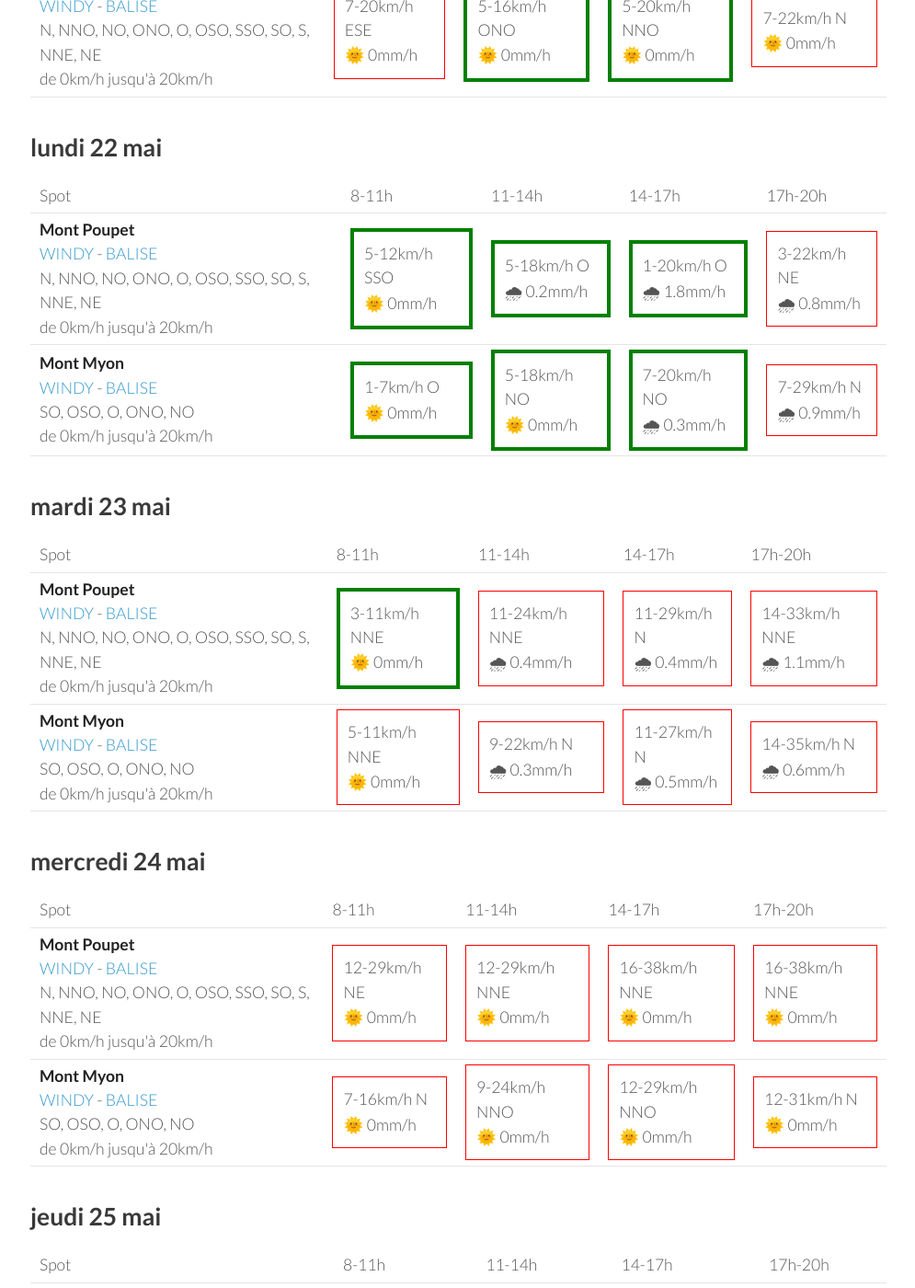
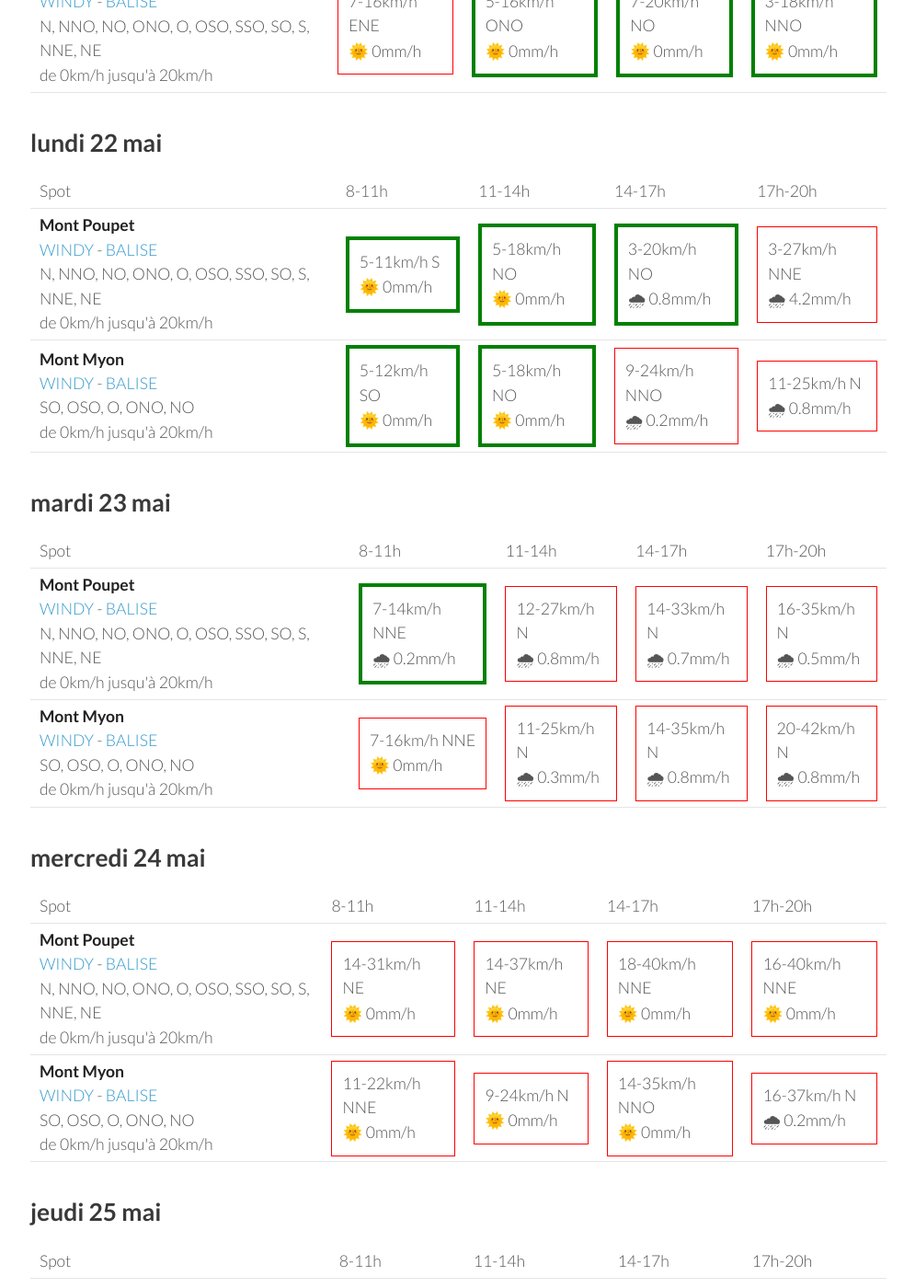
Before and after one commit to parapente-dans-le-nord/parapente-dans-le-nord.github.io, a Jekyll site: the page built from jura.markdown, in a window 1280 px wide and 1400 px high, scrolled down 916 px. Shown: the whole window at 92% size, without its empty margins (25-1020 px from the left). Built offline with Jekyll 4.4.1, drawn with Linux system fonts in a browser that asks for light colours; some of the changed text lies outside the part shown.

Commit message:
update index.markdown

```diff
--- a/jura.markdown
+++ b/jura.markdown
@@ -25,8 +25,8 @@ page mise à jour le samedi 20 mai 17:20
         <td><strong>Mont Myon</strong><br><a href="https://windy.com/46.331/5.397?45.898,5.394,8,m:eWoagj8">WINDY</a> - <span class=""><a href="http://www.balisemeteo.com/balise.php?idBalise=70">BALISE</a> </span><br> <span class="vent-favorable">SO, OSO, O, ONO, NO</span><br><span class="force-vent">de 0km/h jusqu'à 20km/h</span> </td>
 
             <td><div class="not-flyable"><p>0-0km/h NA</p><p>🌧️ 0mm/h</p></div></td>
-            <td><div class="flyable"><p>5-14km/h O</p><p>🌞 0mm/h</p></div></td>
-            <td><div class="not-flyable"><p>7-20km/h NNO</p><p>🌞 0mm/h</p></div></td>
+            <td><div class="not-flyable"><p>0-0km/h NA</p><p>🌧️ 0mm/h</p></div></td>
+            <td><div class="not-flyable"><p>0-0km/h NA</p><p>🌧️ 0mm/h</p></div></td>
             <td><div class="not-flyable"><p>9-25km/h N</p><p>🌞 0mm/h</p></div></td>
 
     </tr>
@@ -34,9 +34,9 @@ page mise à jour le samedi 20 mai 17:20
         <td><strong>Mont Poupet</strong><br><a href="https://windy.com/46.970/5.876?46.541,5.876,8">WINDY</a> - <span class=""><a href="http://www.balisemeteo.com/balise.php?idBalise=92">BALISE</a> </span><br> <span class="vent-favorable">N, NNO, NO, ONO, O, OSO, SSO, SO, S, NNE, NE</span><br><span class="force-vent">de 0km/h jusqu'à 20km/h</span> </td>
 
             <td><div class="not-flyable"><p>0-0km/h NA</p><p>🌧️ 0mm/h</p></div></td>
-            <td><div class="not-flyable"><p>9-27km/h NE</p><p>🌞 0mm/h</p></div></td>
-            <td><div class="not-flyable"><p>12-33km/h NNE</p><p>🌞 0mm/h</p></div></td>
-            <td><div class="not-flyable"><p>14-35km/h NE</p><p>🌞 0mm/h</p></div></td>
+            <td><div class="not-flyable"><p>0-0km/h NA</p><p>🌧️ 0mm/h</p></div></td>
+            <td><div class="not-flyable"><p>0-0km/h NA</p><p>🌧️ 0mm/h</p></div></td>
+            <td><div class="not-flyable"><p>12-33km/h NE</p><p>🌞 0mm/h</p></div></td>
 
     </tr>
 
@@ -58,7 +58,7 @@ page mise à jour le samedi 20 mai 17:20
 <tr>
         <td><strong>Mont Myon</strong><br><a href="https://windy.com/46.331/5.397?45.898,5.394,8,m:eWoagj8">WINDY</a> - <span class=""><a href="http://www.balisemeteo.com/balise.php?idBalise=70">BALISE</a> </span><br> <span class="vent-favorable">SO, OSO, O, ONO, NO</span><br><span class="force-vent">de 0km/h jusqu'à 20km/h</span> </td>
 
-            <td><div class="not-flyable"><p>1-9km/h SSO</p><p>🌞 0mm/h</p></div></td>
+            <td><div class="not-flyable"><p>0-3km/h SSO</p><p>🌞 0mm/h</p></div></td>
             <td><div class="flyable"><p>7-16km/h OSO</p><p>🌞 0mm/h</p></div></td>
             <td><div class="flyable"><p>7-18km/h O</p><p>🌞 0mm/h</p></div></td>
             <td><div class="flyable"><p>5-14km/h ONO</p><p>🌞 0mm/h</p></div></td>
@@ -68,10 +68,10 @@ page mise à jour le samedi 20 mai 17:20
 <tr>
         <td><strong>Mont Poupet</strong><br><a href="https://windy.com/46.970/5.876?46.541,5.876,8">WINDY</a> - <span class=""><a href="http://www.balisemeteo.com/balise.php?idBalise=92">BALISE</a> </span><br> <span class="vent-favorable">N, NNO, NO, ONO, O, OSO, SSO, SO, S, NNE, NE</span><br><span class="force-vent">de 0km/h jusqu'à 20km/h</span> </td>
 
-            <td><div class="not-flyable"><p>7-20km/h ESE</p><p>🌞 0mm/h</p></div></td>
+            <td><div class="not-flyable"><p>7-16km/h ENE</p><p>🌞 0mm/h</p></div></td>
             <td><div class="flyable"><p>5-16km/h ONO</p><p>🌞 0mm/h</p></div></td>
-            <td><div class="flyable"><p>5-20km/h NNO</p><p>🌞 0mm/h</p></div></td>
-            <td><div class="not-flyable"><p>7-22km/h N</p><p>🌞 0mm/h</p></div></td>
+            <td><div class="flyable"><p>7-20km/h NO</p><p>🌞 0mm/h</p></div></td>
+            <td><div class="flyable"><p>3-18km/h NNO</p><p>🌞 0mm/h</p></div></td>
 
 
     </tr>
@@ -94,20 +94,20 @@ page mise à jour le samedi 20 mai 17:20
 <tr>
         <td><strong>Mont Poupet</strong><br><a href="https://windy.com/46.970/5.876?46.541,5.876,8">WINDY</a> - <span class=""><a href="http://www.balisemeteo.com/balise.php?idBalise=92">BALISE</a> </span><br> <span class="vent-favorable">N, NNO, NO, ONO, O, OSO, SSO, SO, S, NNE, NE</span><br><span class="force-vent">de 0km/h jusqu'à 20km/h</span> </td>
 
-            <td><div class="flyable"><p>5-12km/h SSO</p><p>🌞 0mm/h</p></div></td>
-            <td><div class="flyable"><p>5-18km/h O</p><p>🌧 0.2mm/h</p></div></td>
-            <td><div class="flyable"><p>1-20km/h O</p><p>🌧 1.8mm/h</p></div></td>
-            <td><div class="not-flyable"><p>3-22km/h NE</p><p>🌧 0.8mm/h</p></div></td>
+            <td><div class="flyable"><p>5-11km/h S</p><p>🌞 0mm/h</p></div></td>
+            <td><div class="flyable"><p>5-18km/h NO</p><p>🌞 0mm/h</p></div></td>
+            <td><div class="flyable"><p>3-20km/h NO</p><p>🌧 0.8mm/h</p></div></td>
+            <td><div class="not-flyable"><p>3-27km/h NNE</p><p>🌧 4.2mm/h</p></div></td>
 
 
     </tr>
 <tr>
         <td><strong>Mont Myon</strong><br><a href="https://windy.com/46.331/5.397?45.898,5.394,8,m:eWoagj8">WINDY</a> - <span class=""><a href="http://www.balisemeteo.com/balise.php?idBalise=70">BALISE</a> </span><br> <span class="vent-favorable">SO, OSO, O, ONO, NO</span><br><span class="force-vent">de 0km/h jusqu'à 20km/h</span> </td>
 
-            <td><div class="flyable"><p>1-7km/h O</p><p>🌞 0mm/h</p></div></td>
+            <td><div class="flyable"><p>5-12km/h SO</p><p>🌞 0mm/h</p></div></td>
             <td><div class="flyable"><p>5-18km/h NO</p><p>🌞 0mm/h</p></div></td>
-            <td><div class="flyable"><p>7-20km/h NO</p><p>🌧 0.3mm/h</p></div></td>
-            <td><div class="not-flyable"><p>7-29km/h N</p><p>🌧 0.9mm/h</p></div></td>
+            <td><div class="not-flyable"><p>9-24km/h NNO</p><p>🌧 0.2mm/h</p></div></td>
+            <td><div class="not-flyable"><p>11-25km/h N</p><p>🌧 0.8mm/h</p></div></td>
 
 
     </tr>
@@ -130,20 +130,20 @@ page mise à jour le samedi 20 mai 17:20
 <tr>
         <td><strong>Mont Poupet</strong><br><a href="https://windy.com/46.970/5.876?46.541,5.876,8">WINDY</a> - <span class=""><a href="http://www.balisemeteo.com/balise.php?idBalise=92">BALISE</a> </span><br> <span class="vent-favorable">N, NNO, NO, ONO, O, OSO, SSO, SO, S, NNE, NE</span><br><span class="force-vent">de 0km/h jusqu'à 20km/h</span> </td>
 
-            <td><div class="flyable"><p>3-11km/h NNE</p><p>🌞 0mm/h</p></div></td>
-            <td><div class="not-flyable"><p>11-24km/h NNE</p><p>🌧 0.4mm/h</p></div></td>
-            <td><div class="not-flyable"><p>11-29km/h N</p><p>🌧 0.4mm/h</p></div></td>
-            <td><div class="not-flyable"><p>14-33km/h NNE</p><p>🌧 1.1mm/h</p></div></td>
+            <td><div class="flyable"><p>7-14km/h NNE</p><p>🌧 0.2mm/h</p></div></td>
+            <td><div class="not-flyable"><p>12-27km/h N</p><p>🌧 0.8mm/h</p></div></td>
+            <td><div class="not-flyable"><p>14-33km/h N</p><p>🌧 0.7mm/h</p></div></td>
+            <td><div class="not-flyable"><p>16-35km/h N</p><p>🌧 0.5mm/h</p></div></td>
 
 
     </tr>
 <tr>
         <td><strong>Mont Myon</strong><br><a href="https://windy.com/46.331/5.397?45.898,5.394,8,m:eWoagj8">WINDY</a> - <span class=""><a href="http://www.balisemeteo.com/balise.php?idBalise=70">BALISE</a> </span><br> <span class="vent-favorable">SO, OSO, O, ONO, NO</span><br><span class="force-vent">de 0km/h jusqu'à 20km/h</span> </td>
 
-            <td><div class="not-flyable"><p>5-11km/h NNE</p><p>🌞 0mm/h</p></div></td>
-            <td><div class="not-flyable"><p>9-22km/h N</p><p>🌧 0.3mm/h</p></div></td>
-            <td><div class="not-flyable"><p>11-27km/h N</p><p>🌧 0.5mm/h</p></div></td>
-            <td><div class="not-flyable"><p>14-35km/h N</p><p>🌧 0.6mm/h</p></div></td>
+            <td><div class="not-flyable"><p>7-16km/h NNE</p><p>🌞 0mm/h</p></div></td>
+            <td><div class="not-flyable"><p>11-25km/h N</p><p>🌧 0.3mm/h</p></div></td>
+            <td><div class="not-flyable"><p>14-35km/h N</p><p>🌧 0.8mm/h</p></div></td>
+            <td><div class="not-flyable"><p>20-42km/h N</p><p>🌧 0.8mm/h</p></div></td>
 
 
     </tr>
@@ -166,20 +166,20 @@ page mise à jour le samedi 20 mai 17:20
 <tr>
         <td><strong>Mont Poupet</strong><br><a href="https://windy.com/46.970/5.876?46.541,5.876,8">WINDY</a> - <span class=""><a href="http://www.balisemeteo.com/balise.php?idBalise=92">BALISE</a> </span><br> <span class="vent-favorable">N, NNO, NO, ONO, O, OSO, SSO, SO, S, NNE, NE</span><br><span class="force-vent">de 0km/h jusqu'à 20km/h</span> </td>
 
-            <td><div class="not-flyable"><p>12-29km/h NE</p><p>🌞 0mm/h</p></div></td>
-            <td><div class="not-flyable"><p>12-29km/h NNE</p><p>🌞 0mm/h</p></div></td>
-            <td><div class="not-flyable"><p>16-38km/h NNE</p><p>🌞 0mm/h</p></div></td>
-            <td><div class="not-flyable"><p>16-38km/h NNE</p><p>🌞 0mm/h</p></div></td>
+            <td><div class="not-flyable"><p>14-31km/h NE</p><p>🌞 0mm/h</p></div></td>
+            <td><div class="not-flyable"><p>14-37km/h NE</p><p>🌞 0mm/h</p></div></td>
+            <td><div class="not-flyable"><p>18-40km/h NNE</p><p>🌞 0mm/h</p></div></td>
+            <td><div class="not-flyable"><p>16-40km/h NNE</p><p>🌞 0mm/h</p></div></td>
 
 
     </tr>
 <tr>
         <td><strong>Mont Myon</strong><br><a href="https://windy.com/46.331/5.397?45.898,5.394,8,m:eWoagj8">WINDY</a> - <span class=""><a href="http://www.balisemeteo.com/balise.php?idBalise=70">BALISE</a> </span><br> <span class="vent-favorable">SO, OSO, O, ONO, NO</span><br><span class="force-vent">de 0km/h jusqu'à 20km/h</span> </td>
 
-            <td><div class="not-flyable"><p>7-16km/h N</p><p>🌞 0mm/h</p></div></td>
-            <td><div class="not-flyable"><p>9-24km/h NNO</p><p>🌞 0mm/h</p></div></td>
-            <td><div class="not-flyable"><p>12-29km/h NNO</p><p>🌞 0mm/h</p></div></td>
-            <td><div class="not-flyable"><p>12-31km/h N</p><p>🌞 0mm/h</p></div></td>
+            <td><div class="not-flyable"><p>11-22km/h NNE</p><p>🌞 0mm/h</p></div></td>
+            <td><div class="not-flyable"><p>9-24km/h N</p><p>🌞 0mm/h</p></div></td>
+            <td><div class="not-flyable"><p>14-35km/h NNO</p><p>🌞 0mm/h</p></div></td>
+            <td><div class="not-flyable"><p>16-37km/h N</p><p>🌧 0.2mm/h</p></div></td>
 
 
     </tr>
@@ -202,20 +202,20 @@ page mise à jour le samedi 20 mai 17:20
 <tr>
         <td><strong>Mont Poupet</strong><br><a href="https://windy.com/46.970/5.876?46.541,5.876,8">WINDY</a> - <span class=""><a href="http://www.balisemeteo.com/balise.php?idBalise=92">BALISE</a> </span><br> <span class="vent-favorable">N, NNO, NO, ONO, O, OSO, SSO, SO, S, NNE, NE</span><br><span class="force-vent">de 0km/h jusqu'à 20km/h</span> </td>
 
-            <td><div class="flyable"><p>7-16km/h NNE</p><p>🌞 0mm/h</p></div></td>
-            <td><div class="not-flyable"><p>11-27km/h N</p><p>🌞 0mm/h</p></div></td>
-            <td><div class="not-flyable"><p>12-37km/h N</p><p>🌞 0mm/h</p></div></td>
-            <td><div class="not-flyable"><p>14-35km/h N</p><p>🌞 0mm/h</p></div></td>
+            <td><div class="not-flyable"><p>12-27km/h NE</p><p>🌞 0mm/h</p></div></td>
+            <td><div class="not-flyable"><p>18-40km/h NNE</p><p>🌞 0mm/h</p></div></td>
+            <td><div class="not-flyable"><p>22-48km/h NE</p><p>🌞 0mm/h</p></div></td>
+            <td><div class="not-flyable"><p>24-53km/h NE</p><p>🌞 0mm/h</p></div></td>
 
 
     </tr>
 <tr>
         <td><strong>Mont Myon</strong><br><a href="https://windy.com/46.331/5.397?45.898,5.394,8,m:eWoagj8">WINDY</a> - <span class=""><a href="http://www.balisemeteo.com/balise.php?idBalise=70">BALISE</a> </span><br> <span class="vent-favorable">SO, OSO, O, ONO, NO</span><br><span class="force-vent">de 0km/h jusqu'à 20km/h</span> </td>
 
-            <td><div class="not-flyable"><p>5-14km/h NNO</p><p>🌞 0mm/h</p></div></td>
-            <td><div class="flyable"><p>7-20km/h NO</p><p>🌞 0mm/h</p></div></td>
-            <td><div class="not-flyable"><p>14-33km/h NNO</p><p>🌞 0mm/h</p></div></td>
-            <td><div class="not-flyable"><p>14-37km/h N</p><p>🌞 0mm/h</p></div></td>
+            <td><div class="not-flyable"><p>9-22km/h N</p><p>🌞 0mm/h</p></div></td>
+            <td><div class="not-flyable"><p>16-37km/h N</p><p>🌞 0mm/h</p></div></td>
+            <td><div class="not-flyable"><p>22-51km/h N</p><p>🌞 0mm/h</p></div></td>
+            <td><div class="not-flyable"><p>24-55km/h NNE</p><p>🌞 0mm/h</p></div></td>
 
 
     </tr>
```
Also changed, not shown: other parts of jura.markdown (+1 -1 lines).
